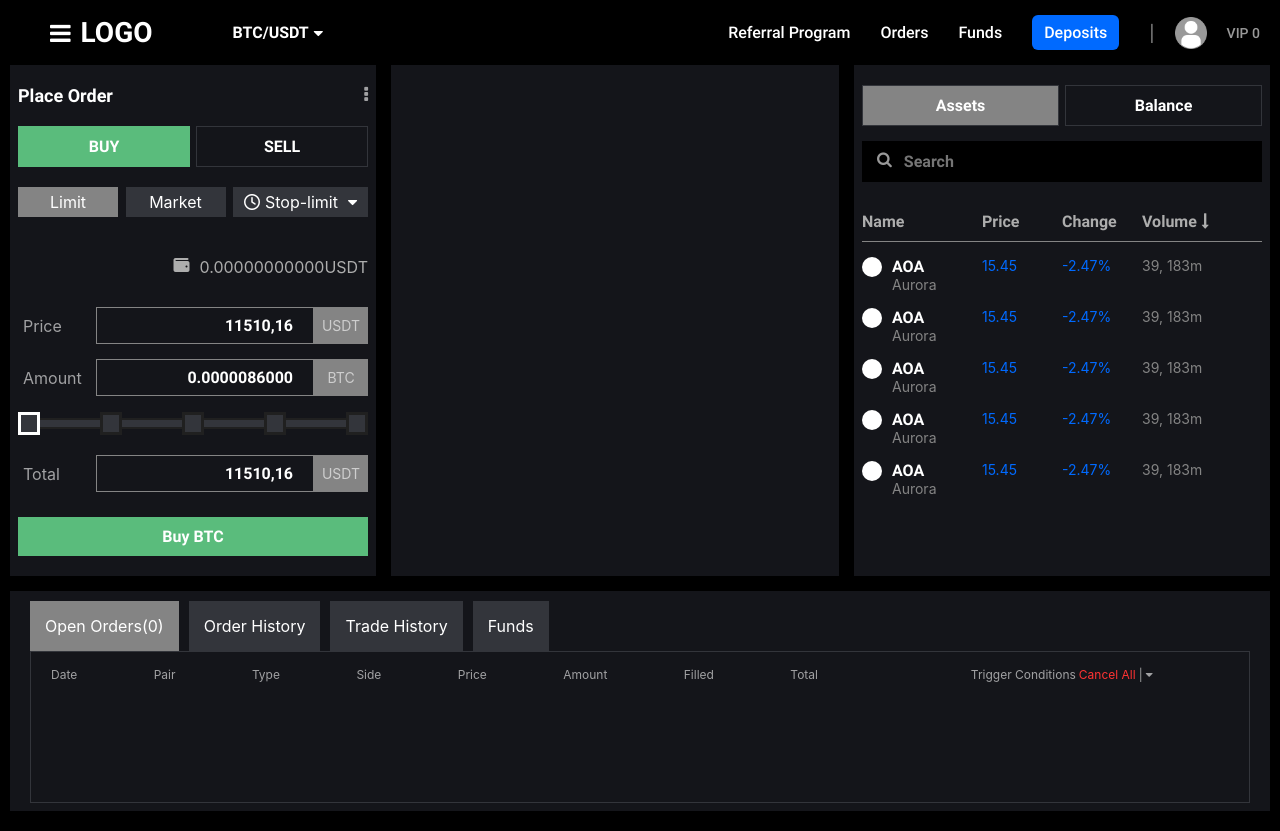
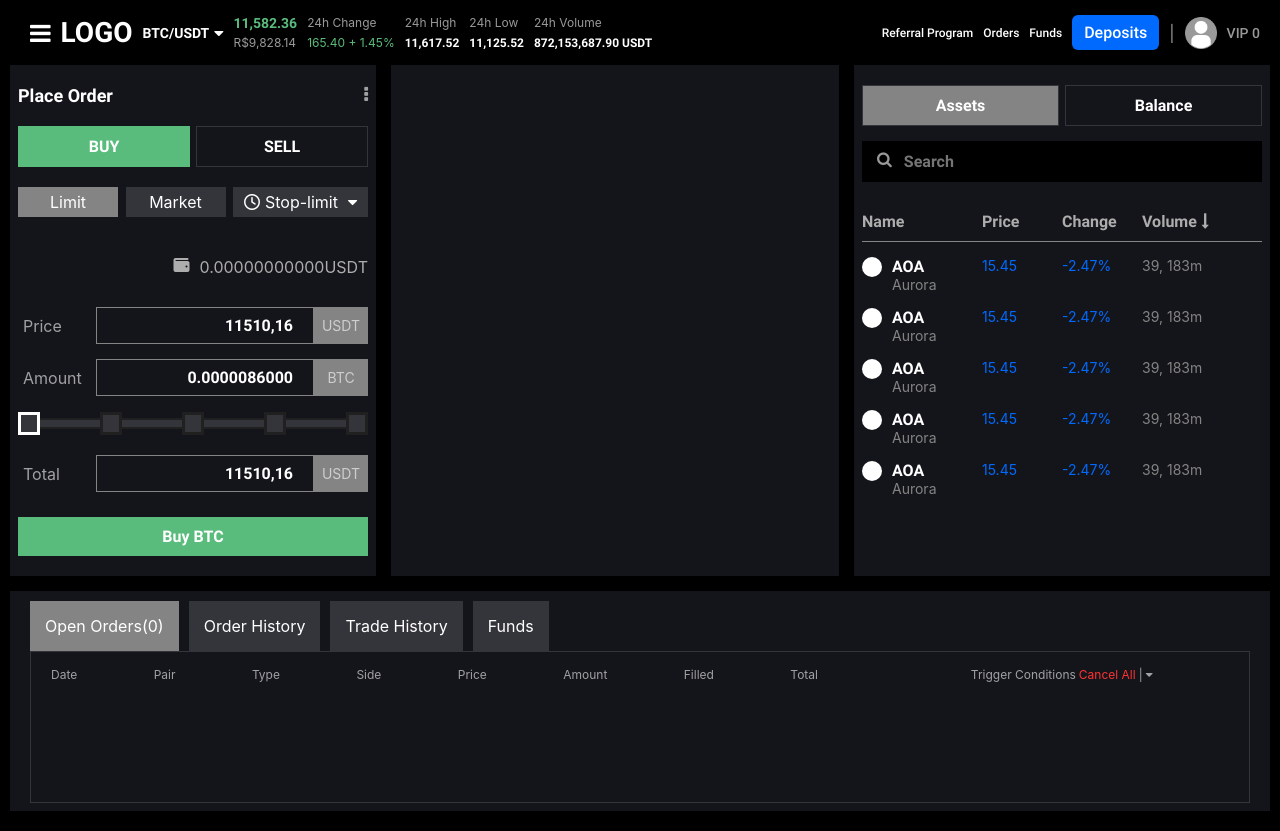
Before and after one commit to mfornella7/exchange-frontend, a React (Create React App) app: page /home in a window 1280 px wide. Built offline with nearby package versions, Linux system fonts and the light colour scheme; what react-router-redux would draw is missing.

Commit message:
updated for mini task 1

```diff
--- a/src/components/Header/Header.scss
+++ b/src/components/Header/Header.scss
@@ -13,6 +13,9 @@
             margin-left: 30px;
             display: flex;
             flex-direction: row;
+            @media screen and (max-width: 1400px) {
+                margin-left: 10px;
+            }
             .bar-icon {
                 display: flex;
                 flex-direction: column;
@@ -32,12 +35,18 @@
                 display: flex;
                 flex-direction: row;
                 margin-left: 80px;
+                @media screen and (max-width: 1400px) {
+                    margin-left: 10px;
+                }
                 .currency-text {
                     font-family: 'Roboto-Bold';
                     font-size: 16px;
                     display: flex;
                     flex-direction: column;
                     justify-content: center;
+                    @media screen and (max-width: 1400px) {
+                        font-size: 14px;
+                    }
                 }
                 .down-icon {
                     display: flex;
@@ -47,9 +56,6 @@
                 }
             }
             .data-block {
-                @media screen and (max-width: 1400px) {
-                    display: none;
-                }
                 display: flex;
                 flex-direction: row;
                 .data-item {
@@ -57,10 +63,16 @@
                     flex-direction: column;
                     justify-content: space-between;
                     margin-left: 20px;
+                    @media screen and (max-width: 1400px) {
+                        margin-left: 10px;
+                    }
                     .green-big {
                         color: $green_color;
                         font-family: 'Roboto-Bold';
                         font-size: 18px;
+                        @media screen and (max-width: 1400px) {
+                            font-size: 14px;
+                        }
                     }
                     .green-normal {
                         color: $green_color;
@@ -88,6 +100,10 @@
                 font-family: 'Roboto-Medium';
                 font-size: 16px;
                 margin-right: 30px;
+                @media screen and (max-width: 1400px) {
+                    margin-right: 10px;
+                    font-size: 12px;
+                }
                 cursor: pointer;
             }
             .deposit-button {
@@ -97,6 +113,9 @@
                 border-radius: 6px;
                 cursor: pointer;
                 margin-right: 30px;
+                @media screen and (max-width: 1400px) {
+                    margin-right: 10px;
+                }
             }
             .seperator {
                 display: flex;
@@ -104,6 +123,9 @@
                 justify-content: center;
                 margin-right: 20px;
                 color: $white_color_6;
+                @media screen and (max-width: 1400px) {
+                    margin-right: 10px;
+                }
             }
             .user-image {
                 display: flex;
@@ -122,6 +144,9 @@
                 font-family: 'Roboto-Medium';
                 color: $white_color_6;
                 font-size: 14px;
+                @media screen and (max-width: 1400px) {
+                    margin-left: 10px;
+                }
             }
         }
     }
```
